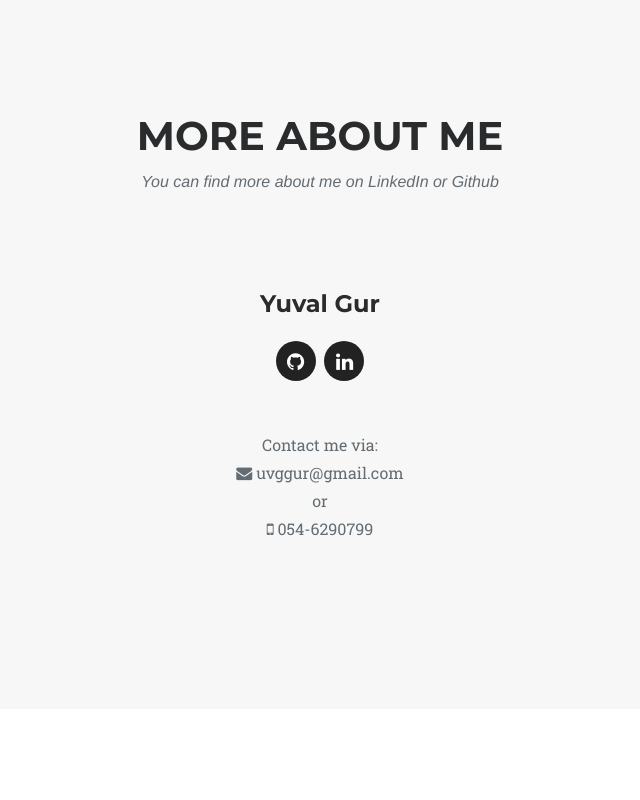
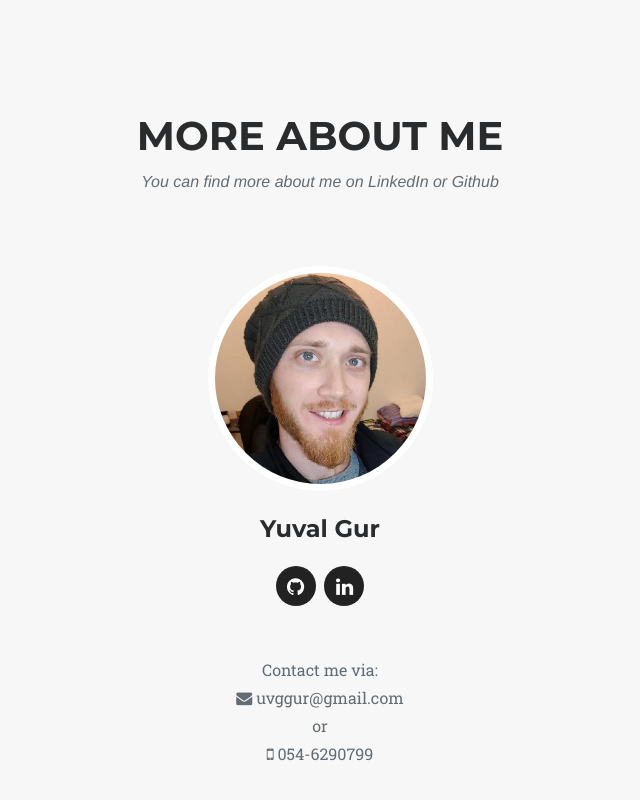
Before and after one commit to UVgur/UVgur.github.io, a website: page index.html in a window 1280 px wide. Shown: the part 5803-6603 px from the top of the page, without its empty margins (320-960 px from the left). Before the commit the page ends 6512 px from the top, so only its background shows below. Drawn offline with nearby package versions, Linux system fonts and the light colour scheme; a web font is replaced by a local one.

Commit message:
Update index.html
return

```diff
--- a/index.html
+++ b/index.html
@@ -448,7 +448,7 @@
 
             <div class="col-sm-4" style="margin:auto">
                 <div class="team-member">
-<!--                     <img src="img/team/2.jpg" class="mx-auto rounded-circle" alt=""> -->
+                    <img src="img/team/2.jpg" class="mx-auto rounded-circle" alt="">
                     <h4>Yuval Gur</h4>
                     <br>
                     <ul class="list-inline social-buttons">
```
